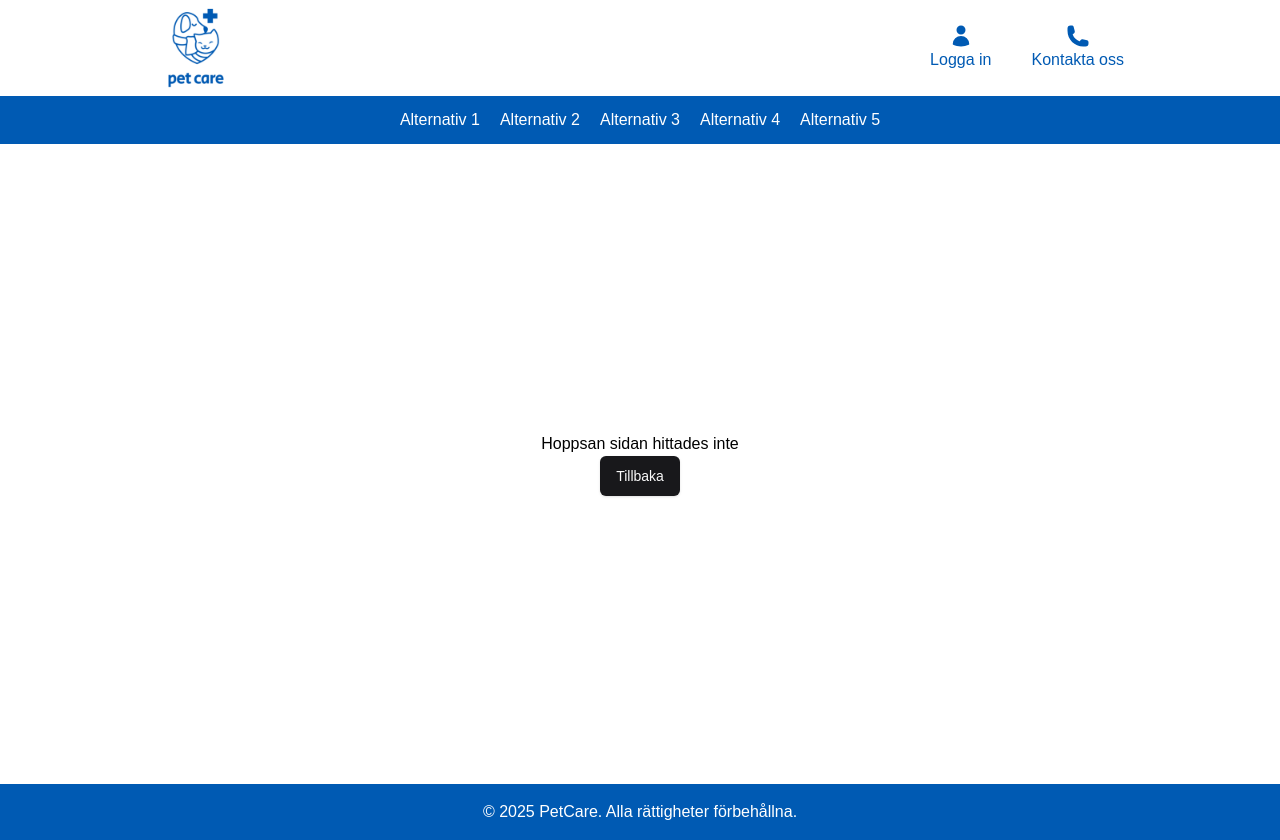
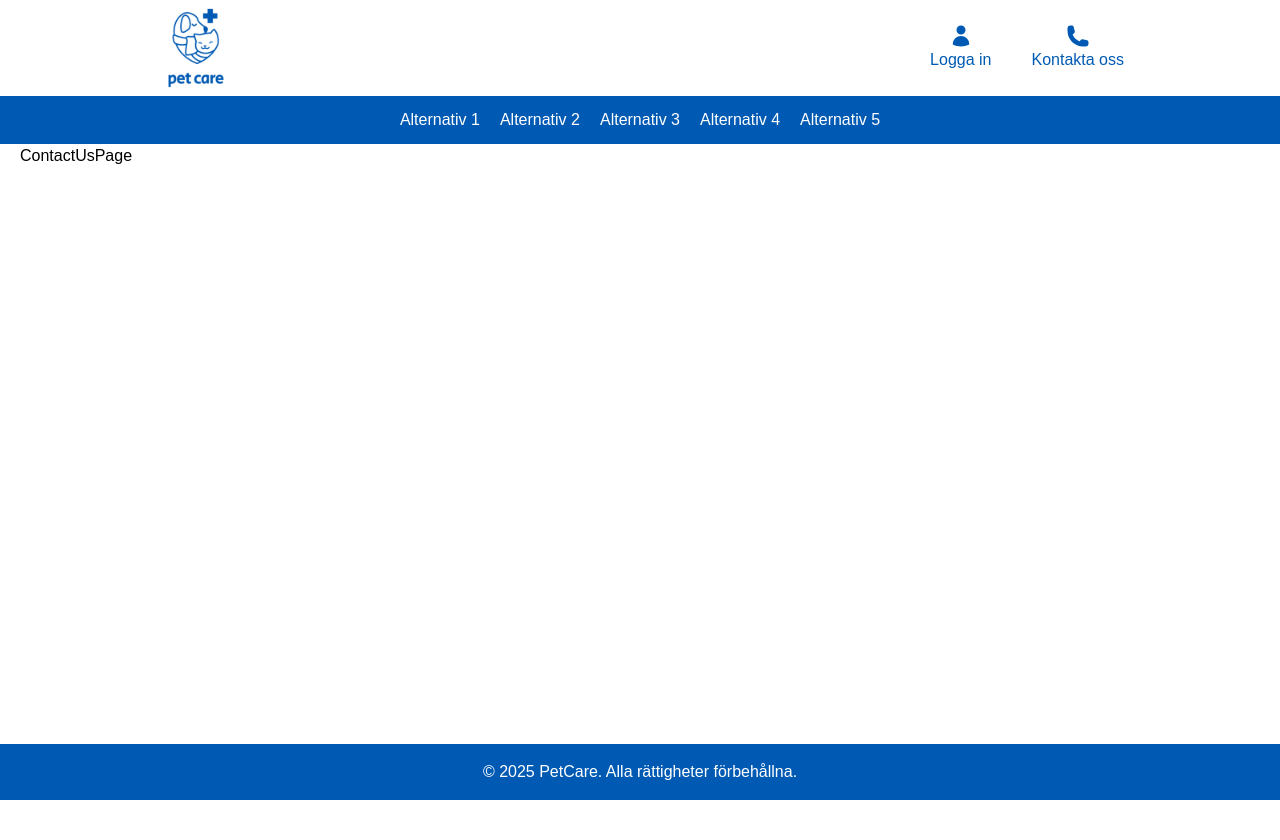
Before and after one commit to naathaliie/Nathalies-degree-project, a Next.js app in the folder pet-care/: page /contactUs in a window 1280 px wide. Before the commit this address had no page. After the commit the page ends 800 px from the top, so only its background shows below. Built offline with nearby package versions, Linux system fonts and the light colour scheme.

Commit message:
contactus page

```diff
--- /dev/null
+++ b/pet-care/src/app/contactUs/page.tsx
@@ -0,0 +1,9 @@
+import React from 'react'
+
+const ContactUsPage = () => {
+  return (
+    <div>ContactUsPage</div>
+  )
+}
+
+export default ContactUsPage
```
